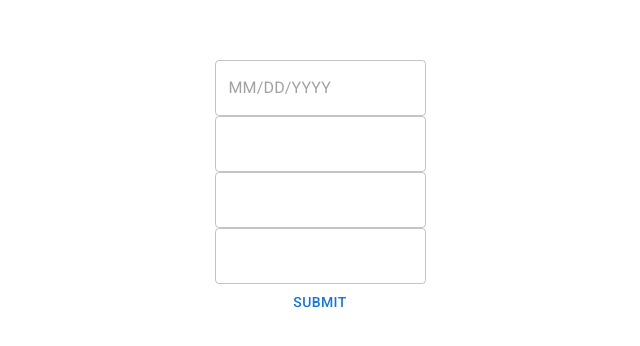
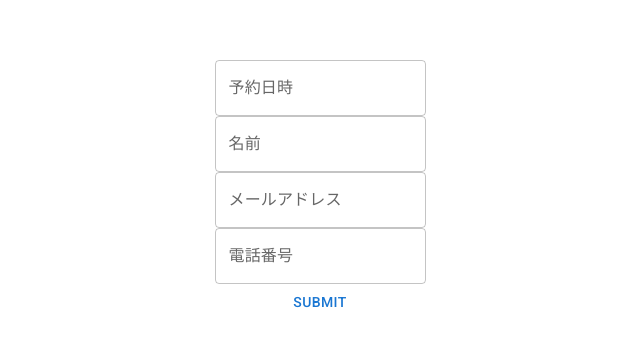
Before and after one commit to nakajima97/fastapi-react-reservation-form, a React (Vite) app in the folder front/: page / in a window 1280 px wide. Shown: the part 210-556 px from the top of the page, without its empty margins (320-960 px from the left). Built offline with nearby package versions, Linux system fonts and the light colour scheme.

Commit message:
#21 最低限必要な属性を追加

```diff
--- a/front/src/App.tsx
+++ b/front/src/App.tsx
@@ -19,17 +19,21 @@ function App() {
           <Controller
             name="date"
             control={control}
-            render={({ field }) => <DatePicker {...field} />}
+            render={({ field }) => <DatePicker {...field} label="予約日時" />}
           />
         </Box>
         <Box>
-          <TextField {...register("name")} />
+          <TextField {...register("name")} label="名前" />
         </Box>
         <Box>
-          <TextField {...register("emailAddress")} />
+          <TextField
+            {...register("emailAddress")}
+            label="メールアドレス"
+            type="email"
+          />
         </Box>
         <Box>
-          <TextField {...register("phoneNumber")} />
+          <TextField {...register("phoneNumber")} label="電話番号" />
         </Box>
         <Button type="submit">Submit</Button>
       </LocalizationProvider>
```
